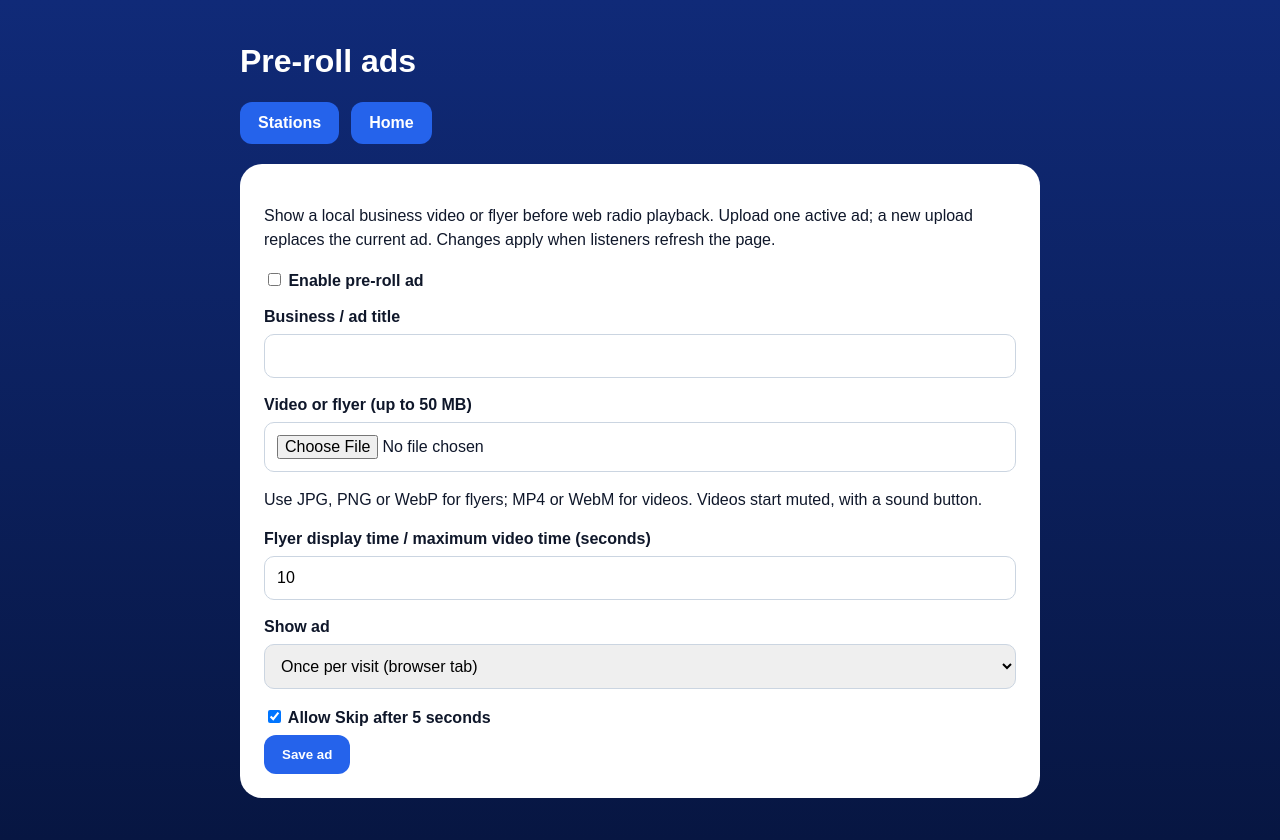
After one commit to peterbarthelemy845-rgb/radio-server, a Flask app: page /admin/ads in a window 1280 px wide. The commit adds this page. Run offline with Flask 3, Linux system fonts and the light colour scheme; the visitor is signed in with stand-in values (Sample User, id 1); some libraries are stand-ins or nearby versions.

Commit message:
Add files via upload

```diff
--- /dev/null
+++ b/ads.py
@@ -0,0 +1,64 @@
+import json
+import os
+import secrets
+from pathlib import Path
+from flask import request, render_template, redirect, url_for
+
+BASE = Path(__file__).resolve().parent
+SETTINGS = BASE / 'ads.json'
+MEDIA = BASE / 'static' / 'ads'
+
+def load_ad():
+    try:
+        return json.loads(SETTINGS.read_text(encoding='utf-8'))
+    except (OSError, ValueError):
+        return {}
+
+def public_ad():
+    ad = load_ad()
+    return ad if ad.get('enabled') and ad.get('src') else None
+
+def register_ads(app):
+    @app.route('/admin/ads', methods=['GET', 'POST'])
+    def admin_ads():
+        ad = load_ad()
+        error = ''
+        if request.method == 'POST':
+            try:
+                duration = int(request.form.get('duration', '10'))
+                if not 5 <= duration <= 120:
+                    raise ValueError('Display time must be between 5 and 120 seconds.')
+                frequency = request.form.get('frequency', 'visit')
+                if frequency not in ('visit', 'always'):
+                    raise ValueError('Choose a valid frequency.')
+                upload = request.files.get('media')
+                if upload and upload.filename:
+                    ext = Path(upload.filename).suffix.lower()
+                    if ext not in ('.jpg', '.jpeg', '.png', '.webp', '.mp4', '.webm'):
+                        raise ValueError('Upload JPG, PNG, WebP, MP4, or WebM.')
+                    raw = upload.stream.read(50 * 1024 * 1024 + 1)
+                    if not raw or len(raw) > 50 * 1024 * 1024:
+                        raise ValueError('Choose a non-empty file no larger than 50 MB.')
+                    valid = ((ext in ('.jpg', '.jpeg') and raw.startswith(b'\xff\xd8\xff')) or
+                             (ext == '.png' and raw.startswith(b'\x89PNG\r\n\x1a\n')) or
+                             (ext == '.webp' and raw[:4] == b'RIFF' and raw[8:12] == b'WEBP') or
+                             (ext == '.mp4' and raw[4:8] == b'ftyp') or
+                             (ext == '.webm' and raw.startswith(b'\x1aE\xdf\xa3')))
+                    if not valid:
+                        raise ValueError('The file content does not match its format.')
+                    MEDIA.mkdir(parents=True, exist_ok=True)
+                    filename = secrets.token_hex(16) + ext
+                    (MEDIA / filename).write_bytes(raw)
+                    ad.update(src='/static/ads/' + filename, kind='video' if ext in ('.mp4', '.webm') else 'image')
+                enabled = request.form.get('enabled') == 'on'
+                if enabled and not ad.get('src'):
+                    raise ValueError('Upload an ad before enabling it.')
+                ad.update(enabled=enabled, duration=duration, frequency=frequency,
+                          skip=request.form.get('skip') == 'on', title=request.form.get('title', '').strip()[:100])
+                temporary = SETTINGS.with_suffix('.tmp')
+                temporary.write_text(json.dumps(ad), encoding='utf-8')
+                os.replace(temporary, SETTINGS)
+                return redirect(url_for('admin_ads', saved='1'))
+            except (ValueError, OSError) as exc:
+                error = str(exc) if isinstance(exc, ValueError) else 'Unable to save the ad. Please try again.'
+        return render_template('admin_ads.html', ad=ad, error=error, saved=request.args.get('saved') == '1')
--- a/app.py
+++ b/app.py
@@ -19,6 +19,8 @@ from werkzeug.utils import secure_filename
 import pyotp
 
 app = Flask(__name__)
+from ads import register_ads, public_ad
+register_ads(app)
 app.secret_key = os.environ.get("ADMIN_SECRET_KEY", "change-this-radio-admin-key")
 ADMIN_PASSWORD = os.environ.get("ADMIN_PASSWORD", "1234")
 ADMIN_MFA_PHONE = os.environ.get("ADMIN_MFA_PHONE", "").strip()
@@ -773,7 +775,7 @@ def qr_image():
 
 @app.route("/")
 def index():
-    return render_template("index.html", public_web=is_public_website())
+    return render_template("index.html", public_web=is_public_website(), preroll_ad=public_ad())
 
 @app.route("/api/state", methods=["GET"])
 def get_state():
--- /dev/null
+++ b/templates/admin_ads.html
@@ -0,0 +1,15 @@
+<!doctype html><html lang="en"><meta charset="utf-8"><meta name="viewport" content="width=device-width,initial-scale=1"><title>Radio ads</title>
+<style>*{box-sizing:border-box}body{margin:0;padding:22px;background:linear-gradient(#102a78,#071642);min-height:100vh;font:16px Arial;color:white}main{max-width:800px;margin:auto}.card{padding:24px;border-radius:22px;background:white;color:#0f172a;margin:20px 0}nav{display:flex;gap:12px;flex-wrap:wrap}a,button{display:inline-block;background:#2563eb;color:white;padding:12px 18px;border:0;border-radius:12px;text-decoration:none;font-weight:bold;cursor:pointer}label{display:block;margin:18px 0 8px;font-weight:bold}input:not([type=checkbox]),select{width:100%;padding:12px;border:1px solid #cbd5e1;border-radius:10px;font:inherit}p{line-height:1.5}.preview{max-width:100%;max-height:320px;display:block;margin:16px auto;object-fit:contain}.error{color:#b91c1c}.success{color:#166534}</style>
+<main><h1>Pre-roll ads</h1><nav><a href="{{ url_for('admin_pending') }}">Stations</a><a href="{{ url_for('index') }}">Home</a></nav><section class="card">
+<p>Show a local business video or flyer before web radio playback. Upload one active ad; a new upload replaces the current ad. Changes apply when listeners refresh the page.</p>
+{% if error %}<p class="error" role="alert">{{ error }}</p>{% endif %}{% if saved %}<p class="success" role="status">Ad settings saved.</p>{% endif %}
+<form method="post" enctype="multipart/form-data">
+<label><input type="checkbox" name="enabled" {% if ad.enabled %}checked{% endif %}> Enable pre-roll ad</label>
+<label for="title">Business / ad title</label><input id="title" name="title" maxlength="100" value="{{ ad.title or '' }}">
+<label for="media">Video or flyer (up to 50 MB)</label><input id="media" name="media" type="file" accept="image/jpeg,image/png,image/webp,video/mp4,video/webm">
+<p>Use JPG, PNG or WebP for flyers; MP4 or WebM for videos. Videos start muted, with a sound button.</p>
+{% if ad.src %}{% if ad.kind == 'video' %}<video class="preview" src="{{ ad.src }}" controls playsinline preload="metadata"></video>{% else %}<img class="preview" src="{{ ad.src }}" alt="Current flyer">{% endif %}{% endif %}
+<label for="duration">Flyer display time / maximum video time (seconds)</label><input id="duration" name="duration" type="number" min="5" max="120" value="{{ ad.duration or 10 }}" required>
+<label for="frequency">Show ad</label><select id="frequency" name="frequency"><option value="visit" {% if ad.frequency != 'always' %}selected{% endif %}>Once per visit (browser tab)</option><option value="always" {% if ad.frequency == 'always' %}selected{% endif %}>Before every station start</option></select>
+<label><input type="checkbox" name="skip" {% if ad.get('skip', true) %}checked{% endif %}> Allow Skip after 5 seconds</label>
+<button type="submit">Save ad</button></form></section></main></html>
--- a/templates/index.html
+++ b/templates/index.html
@@ -194,8 +194,8 @@ function currentListenPayload(seconds){let p=currentPreset()||{};return {session
 function sendListenHeartbeat(seconds){let payload=currentListenPayload(seconds);if(!payload.url||seconds<5)return;fetch('/api/listen-heartbeat',{method:'POST',headers:{'Content-Type':'application/json'},body:JSON.stringify(payload),keepalive:true}).catch(()=>{});}
 function startListenTracking(){stopListenTracking(false);lastListenHeartbeatAt=Date.now();listenHeartbeatTimer=setInterval(()=>{if(!appState.playing)return;let now=Date.now();let seconds=Math.round((now-lastListenHeartbeatAt)/1000);lastListenHeartbeatAt=now;sendListenHeartbeat(seconds);},30000);}
 function stopListenTracking(sendFinal=true){if(listenHeartbeatTimer){clearInterval(listenHeartbeatTimer);listenHeartbeatTimer=null;}if(sendFinal&&lastListenHeartbeatAt){let seconds=Math.round((Date.now()-lastListenHeartbeatAt)/1000);sendListenHeartbeat(seconds);}lastListenHeartbeatAt=0;}
-async function playPreset(p){if(!p||!p.url){await loadState();p=currentPreset();if(!p||!p.url)return;}appState.playing=true;appState.station_name=p.name;appState.station_website=cleanDisplayUrl(p.website||p.subtitle||'');appState.logo=p.logo||'🎧';appState.logo_url=p.logo_url||'';appState.wallpaper=p.wallpaper||'';updateUI();loadNetwork();if(window.PUBLIC_WEB){const a=document.getElementById('webAudio');if(a.src!==p.url){a.src=p.url;a.load();}try{await a.play();startListenTracking();}catch(e){console.log(e);stopListenTracking(false)}}else{fetch('/api/play-stream',{method:'POST',headers:{'Content-Type':'application/json'},body:JSON.stringify({url:p.url,name:p.name,subtitle:p.subtitle||'Internet Stream',website:p.website||'',logo:p.logo||'🎧'})}).catch(console.log);startListenTracking();}}
-async function togglePlayback(){if(appState.playing){stopListenTracking();appState.playing=false;updateUI();loadNetwork();if(window.PUBLIC_WEB){const a=document.getElementById('webAudio');a.pause();a.currentTime=0;}else{await fetch('/api/stop-stream',{method:'POST'});}}else{appState.playing=true;updateUI();loadNetwork();await playPreset(currentPreset())}}
+async function playPreset(p){if(window.prerollBusy)return;if(!p||!p.url){await loadState();p=currentPreset();if(!p||!p.url)return;}if(window.PUBLIC_WEB && !(await runPreroll()))return;appState.playing=true;appState.station_name=p.name;appState.station_website=cleanDisplayUrl(p.website||p.subtitle||'');appState.logo=p.logo||'🎧';appState.logo_url=p.logo_url||'';appState.wallpaper=p.wallpaper||'';updateUI();loadNetwork();if(window.PUBLIC_WEB){const a=document.getElementById('webAudio');if(a.src!==p.url){a.src=p.url;a.load();}try{await a.play();startListenTracking();}catch(e){console.log(e);stopListenTracking(false);appState.playing=false;updateUI();showRadioResume(p)}}else{fetch('/api/play-stream',{method:'POST',headers:{'Content-Type':'application/json'},body:JSON.stringify({url:p.url,name:p.name,subtitle:p.subtitle||'Internet Stream',website:p.website||'',logo:p.logo||'🎧'})}).catch(console.log);startListenTracking();}}
+async function togglePlayback(){if(appState.playing){stopListenTracking();appState.playing=false;updateUI();loadNetwork();if(window.PUBLIC_WEB){const a=document.getElementById('webAudio');a.pause();a.currentTime=0;}else{await fetch('/api/stop-stream',{method:'POST'});}}else{await playPreset(currentPreset())}}
 async function nextPreset(){if(!appState.presets.length)return;appState.preset_index=(appState.preset_index+1)%appState.presets.length;await playPreset(currentPreset())}
 async function prevPreset(){if(!appState.presets.length)return;appState.preset_index=(appState.preset_index-1+appState.presets.length)%appState.presets.length;await playPreset(currentPreset())}
 async function setVolume(v){appState.volume=parseInt(v);updateUI();await fetch('/api/volume',{method:'POST',headers:{'Content-Type':'application/json'},body:JSON.stringify({volume:appState.volume})})}
@@ -310,6 +310,7 @@ if(webAudioEl){webAudioEl.addEventListener('play',()=>{appState.playing=true;upd
 window.addEventListener('beforeunload',()=>stopListenTracking(true));
 applyLanguage();openPageFromHash();loadState();loadNetwork();loadWifi();loadHaitianTimesNews();setInterval(loadNetwork,5000);setInterval(loadState,30000);setInterval(loadHaitianTimesNews,900000);
 </script>
+{% include 'preroll.html' %}
 {% include 'submission_success.html' %}
 </body>
 </html>
--- a/templates/pending.html
+++ b/templates/pending.html
@@ -12,6 +12,7 @@
   <div class="card actions">
     <a class="btn link" href="/admin/reports">Reports</a>
     <a class="btn link" href="{{ url_for('index') }}">Home</a>
+    <a class="btn link" href="{{ url_for('admin_ads') }}">Ads</a>
     <a class="btn approve" href="/admin/viewership">Viewership</a>
     <a class="btn reject" href="/admin/logout">Logout</a>
   </div>
```
Also changed, not shown: templates/preroll.html (added, +86 -0 lines), README.md.
